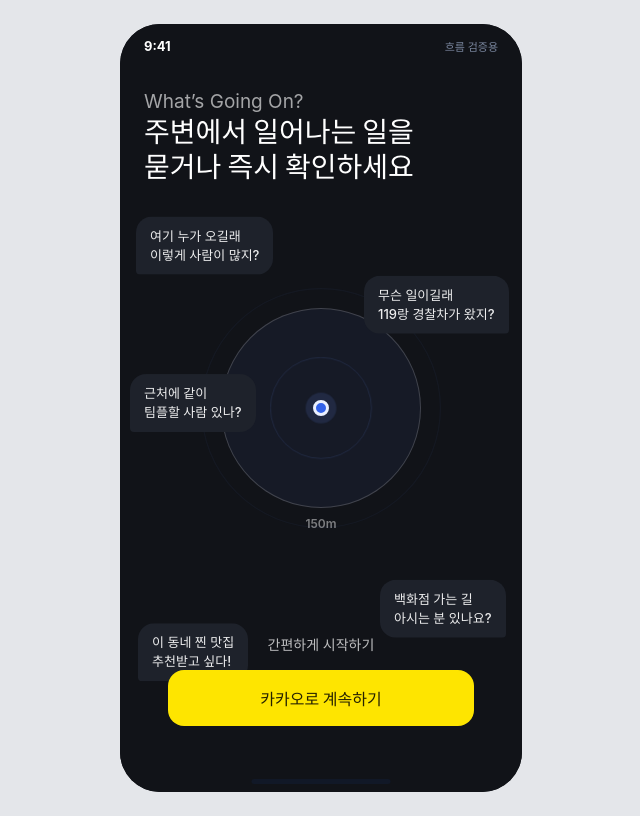
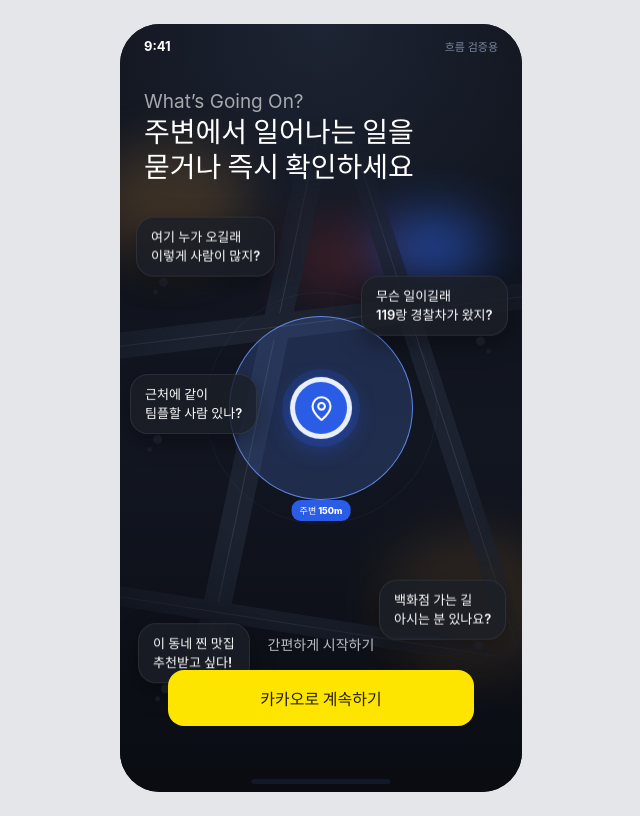
Before and after one commit to WGO-What-s-Going-On/Frontend, a React (Vite) app: page / in a window 1280 px wide. Shown: the whole page, without its empty margins (319-959 px from the left). Built offline with nearby package versions, Linux system fonts and the light colour scheme; a web font is replaced by a local one.

Commit message:
Revert "로그인 연출 간결하게: 도로·불빛·테두리 제거, 내 위치와 150m만"
This reverts commit ab580306147c7b329c0733861addd8d17aa27882.

```diff
--- a/src/design-system.css
+++ b/src/design-system.css
@@ -565,7 +565,9 @@ html { -webkit-tap-highlight-color: transparent; }
 .login-night-shell .status-bar,
 .login-night-screen {
   color: #fff;
-  background: #111318;
+  background:
+    radial-gradient(120% 60% at 50% 0%, #1d2433 0%, rgba(13, 16, 24, 0) 70%),
+    linear-gradient(#0d1018 0%, #121621 55%, #0a0c12 100%);
 }
 .login-night-shell .status-bar { background: transparent; color: #fff; }
 .login-night-shell .prototype-label { color: rgba(255, 255, 255, .55); }
@@ -581,69 +583,53 @@ html { -webkit-tap-highlight-color: transparent; }
   pointer-events: none;
 }
 
-/* 가운데: 내 위치와 반경 150m. 원이 은은하게 맥박 치고 신호가 바깥으로 퍼진다 */
-.night-center {
+/* 멀리 보이는 사이렌·가로등 불빛 (흐릿한 빛 번짐) */
+.night-light {
   position: absolute;
-  top: 50%;
-  left: 50%;
-  width: 0;
-  height: 0;
+  border-radius: 50%;
+  filter: blur(26px);
+  opacity: .5;
 }
-.night-range,
-.night-scan {
-  position: absolute;
-  top: 0;
-  left: 0;
-  width: 200px;
-  height: 200px;
-  margin: -100px 0 0 -100px;
-  border-radius: 50%;
+.night-light-red { top: 200px; left: 40%; width: 120px; height: 70px; background: #ff3b3b; animation: night-siren-red 1.6s ease-in-out infinite; }
+.night-light-blue { top: 190px; left: 64%; width: 110px; height: 66px; background: #2f6bff; animation: night-siren-blue 1.6s ease-in-out infinite; }
+.night-light-warm { top: 120px; left: -30px; width: 160px; height: 120px; background: #f2a43a; opacity: .18; }
+.night-light-warm-two { bottom: 120px; right: -40px; width: 180px; height: 140px; background: #f2a43a; opacity: .12; }
+@keyframes night-siren-red { 0%, 100% { opacity: .55; } 50% { opacity: .15; } }
+@keyframes night-siren-blue { 0%, 100% { opacity: .12; } 50% { opacity: .55; } }
+
+/* 가운데 지도: 기존 지도 애니메이션(도로, 맥박 치는 150m 원, 퍼지는 신호, 숨 쉬는 내 위치)을 밤 배경에 맞춘다 */
+.login-night .night-map {
+  z-index: 1;
+  inset: 0;
+  border: 0;
+  border-radius: 0;
+  background: transparent;
+  box-shadow: none;
+  -webkit-mask-image: radial-gradient(80% 40% at 50% 52%, #000 45%, transparent 100%);
+  mask-image: radial-gradient(80% 40% at 50% 52%, #000 45%, transparent 100%);
 }
-.night-range {
-  border: 1px solid rgba(255, 255, 255, .18);
-  animation: night-range-breathe 3.2s ease-in-out infinite;
+.login-night .night-map .nearby-road { background: #1c2230; }
+.login-night .night-map .nearby-road::after { background: rgba(255, 255, 255, .1); }
+.login-night .night-map .nearby-range {
+  border-color: rgba(108, 148, 255, .85);
+  animation-name: night-range-pulse;
 }
-.night-scan {
-  border: 1px solid rgba(108, 148, 255, .5);
-  opacity: 0;
-  animation: night-scan 3.2s ease-out infinite;
-}
-.night-scan-late { animation-delay: 1.6s; }
-@keyframes night-range-breathe {
-  0%, 100% { background: rgba(108, 148, 255, .03); }
-  50% { background: rgba(108, 148, 255, .08); }
-}
-@keyframes night-scan {
-  0% { opacity: .8; transform: scale(.1); }
-  100% { opacity: 0; transform: scale(1.35); }
-}
-.night-me {
-  position: absolute;
-  top: -8px;
-  left: -8px;
-  width: 16px;
-  height: 16px;
-  border: 3px solid #fff;
-  border-radius: 50%;
+.login-night .night-map .nearby-range::before,
+.login-night .night-map .nearby-range::after,
+.login-night .night-map .nearby-range > i { border-color: rgba(108, 148, 255, .7); }
+.login-night .night-map .nearby-range small {
+  color: #fff;
   background: var(--c-accent);
 }
-.night-me::before {
-  content: '';
-  position: absolute;
-  inset: -10px;
-  border-radius: 50%;
-  background: rgba(108, 148, 255, .25);
-  animation: night-me-breathe 2.4s ease-in-out infinite;
+.login-night .night-map .nearby-location {
+  color: #fff;
+  border-color: rgba(255, 255, 255, .9);
+  background: var(--c-accent);
+  box-shadow: 0 0 0 8px rgba(43, 92, 230, .18), 0 8px 24px rgba(43, 92, 230, .45);
 }
-@keyframes night-me-breathe { 0%, 100% { transform: scale(.75); opacity: .9; } 50% { transform: scale(1.2); opacity: .3; } }
-.night-center small {
-  position: absolute;
-  top: 108px;
-  left: 0;
-  transform: translateX(-50%);
-  color: rgba(255, 255, 255, .45);
-  font-size: 12px;
-  font-weight: 600;
+@keyframes night-range-pulse {
+  0%, 100% { background: rgba(91, 140, 255, .08); }
+  45%, 70% { background: rgba(91, 140, 255, .2); }
 }
 
 /* 질문 말풍선: 차례로 떠오르고(0.4초 간격), 떠 있는 동안 둥둥, 마지막엔 함께 사라진다 (7초 주기) */
@@ -656,21 +642,33 @@ html { -webkit-tap-highlight-color: transparent; }
 .night-bubble > span {
   display: block;
   padding: 10px 14px;
-  color: rgba(255, 255, 255, .92);
-  border-radius: 16px;
-  background: #1e222b;
+  color: #fff;
+  border: 1px solid rgba(255, 255, 255, .08);
+  border-radius: 18px;
+  background: rgba(28, 31, 40, .82);
+  box-shadow: 0 8px 24px rgba(0, 0, 0, .35);
+  -webkit-backdrop-filter: blur(6px);
+  backdrop-filter: blur(6px);
   font-size: 13px;
-  font-weight: 500;
+  font-weight: 600;
   line-height: 1.45;
   white-space: nowrap;
   animation: night-bubble-float 3.4s ease-in-out infinite;
 }
-/* 말풍선 꼬리 대신 말하는 사람 쪽 모서리만 덜 둥글게 */
-.night-bubble-crowd > span,
-.night-bubble-food > span,
-.night-bubble-team > span { border-bottom-left-radius: 4px; }
-.night-bubble-siren > span,
-.night-bubble-lost > span { border-bottom-right-radius: 4px; }
+/* 말풍선 꼬리: 말하는 사람 쪽으로 작은 점 두 개 */
+.night-bubble > span::before,
+.night-bubble > span::after {
+  content: '';
+  position: absolute;
+  border-radius: 50%;
+  background: rgba(28, 31, 40, .82);
+}
+.night-bubble > span::before { width: 9px; height: 9px; bottom: -11px; left: 22px; }
+.night-bubble > span::after { width: 5px; height: 5px; bottom: -19px; left: 16px; }
+.night-bubble-siren > span::before,
+.night-bubble-lost > span::before { left: auto; right: 22px; }
+.night-bubble-siren > span::after,
+.night-bubble-lost > span::after { left: auto; right: 16px; }
 
 .night-bubble-crowd { top: 196px; left: 16px; animation-name: night-bubble-1; }
 .night-bubble-siren { top: 252px; right: 14px; animation-name: night-bubble-2; }
@@ -693,7 +691,7 @@ html { -webkit-tap-highlight-color: transparent; }
 
 @media (prefers-reduced-motion: reduce) {
   .night-bubble { opacity: 1; animation: none; }
-  .night-bubble > span, .night-range, .night-scan, .night-me::before { animation: none; }
+  .night-bubble > span, .night-light { animation: none; }
 }
 .login-night-screen > .eyebrow.blue { color: rgba(255, 255, 255, .62) !important; }
 .login-night-screen .start-card {
--- a/src/features/auth/AuthScreens.tsx
+++ b/src/features/auth/AuthScreens.tsx
@@ -1,8 +1,10 @@
+import { MapPin } from 'lucide-react'
 import { AppShell } from '../../components/layout/AppShell'
 import { Button } from '../../components/ui/Button'
 import { useApp } from '../../context/AppContext'
 
-// 첫 화면 연출: 내 위치와 반경 150m, 그 주변에서 사람들이 궁금한 걸 묻는 장면.
+// 첫 화면 연출: 밤거리 지도 위 반경 150m에서 사람들이 궁금한 걸 묻는 장면.
+// 가운데 지도(도로·150m 원·내 위치)는 기존 지도 애니메이션을 어두운 배경에 맞춘 것이다.
 // 말풍선은 차례로 떠올라 둥둥 떠 있다가 함께 사라지고, 다시 반복된다.
 const bubbles = [
   { id: 'crowd', text: <>여기 누가 오길래<br/>이렇게 사람이 많지?</> },
@@ -17,11 +19,17 @@ export function LoginScreen() {
   return <AppShell nav={false} contentClassName="login-screen login-night-screen" shellClassName="login-shell login-night-shell">
     <p className="eyebrow blue">What’s Going On?</p><h1 className="hero">주변에서 일어나는 일을<br/>묻거나 즉시 확인하세요</h1>
     <div className="login-night" aria-hidden="true">
-      <div className="night-center">
-        <i className="night-scan"/><i className="night-scan night-scan-late"/>
-        <span className="night-range"/>
-        <span className="night-me"/>
-        <small>150m</small>
+      <span className="night-light night-light-red"/>
+      <span className="night-light night-light-blue"/>
+      <span className="night-light night-light-warm"/>
+      <span className="night-light night-light-warm-two"/>
+      <div className="nearby-animation night-map">
+        <span className="nearby-road nearby-road-one"/>
+        <span className="nearby-road nearby-road-two"/>
+        <span className="nearby-road nearby-road-three"/>
+        <span className="nearby-road nearby-road-four"/>
+        <span className="nearby-range"><i/><small>주변 150m</small></span>
+        <span className="nearby-location"><MapPin size={27} strokeWidth={1.8}/></span>
       </div>
       {bubbles.map((bubble) => <span key={bubble.id} className={`night-bubble night-bubble-${bubble.id}`}><span>{bubble.text}</span></span>)}
     </div>
```
